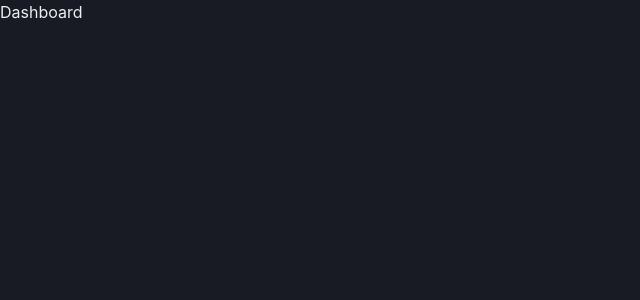
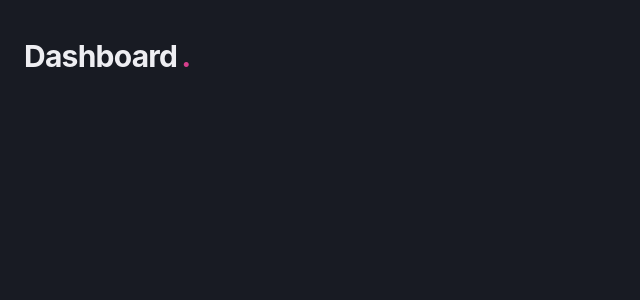
Before and after one commit to RafahOlive/next-js-dashboard, a Next.js app: page /dashboard in a window 1280 px wide. Shown: the top 300 px of the page, without its empty margins (0-640 px from the left). Built offline with nearby package versions, Linux system fonts and the light colour scheme.

Commit message:
Styling dashboard and components

```diff
--- a/src/components/Header.tsx
+++ b/src/components/Header.tsx
@@ -1,7 +1,20 @@
-import { Flex } from "@chakra-ui/react";
+import { Flex, Text } from "@chakra-ui/react";
 
 export default function Header(){
     return(
-        <Flex></Flex>
+        <Flex as="header" width="100%" maxWidth={1480} height="20"
+        marginX="auto" marginTop="4" paddingX="6" align="center"
+        >
+            <Text fontSize="3xl" fontWeight="bold" letterSpacing="tight"
+            width="64"
+            >
+                Dashboard
+                <Text as="span" marginLeft="1" color="pink.500">.</Text>
+            </Text>
+
+            <Flex as="label" flex="1" paddingY="4" paddingX="8">
+
+            </Flex>
+        </Flex>
     );
 }
--- a/src/pages/dashboard.tsx
+++ b/src/pages/dashboard.tsx
@@ -1,5 +1,7 @@
+import Header from "../components/Header";
+
 export default function Dashboard(){
     return(
-        <h1>Dashboard</h1>
+        <Header />
     );
 }
```
